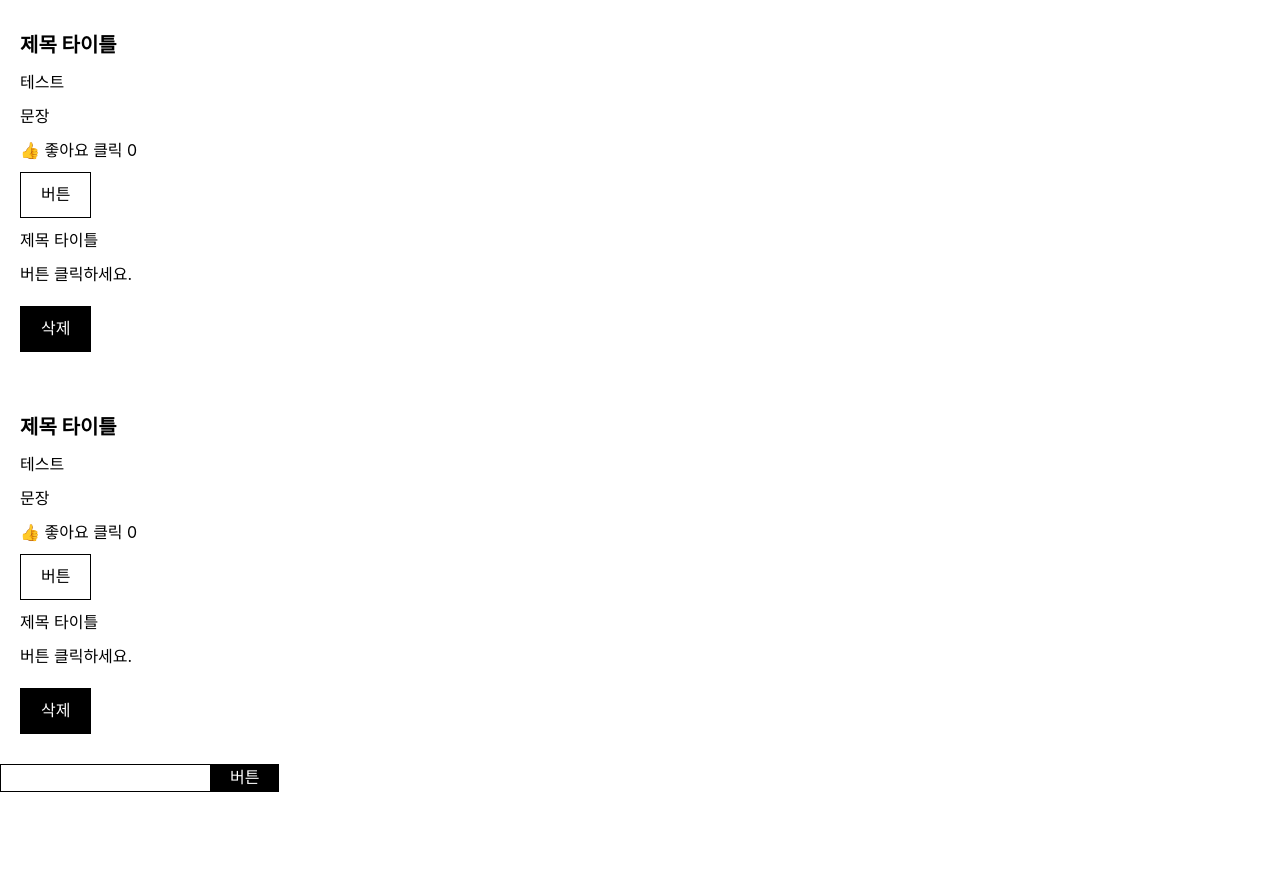
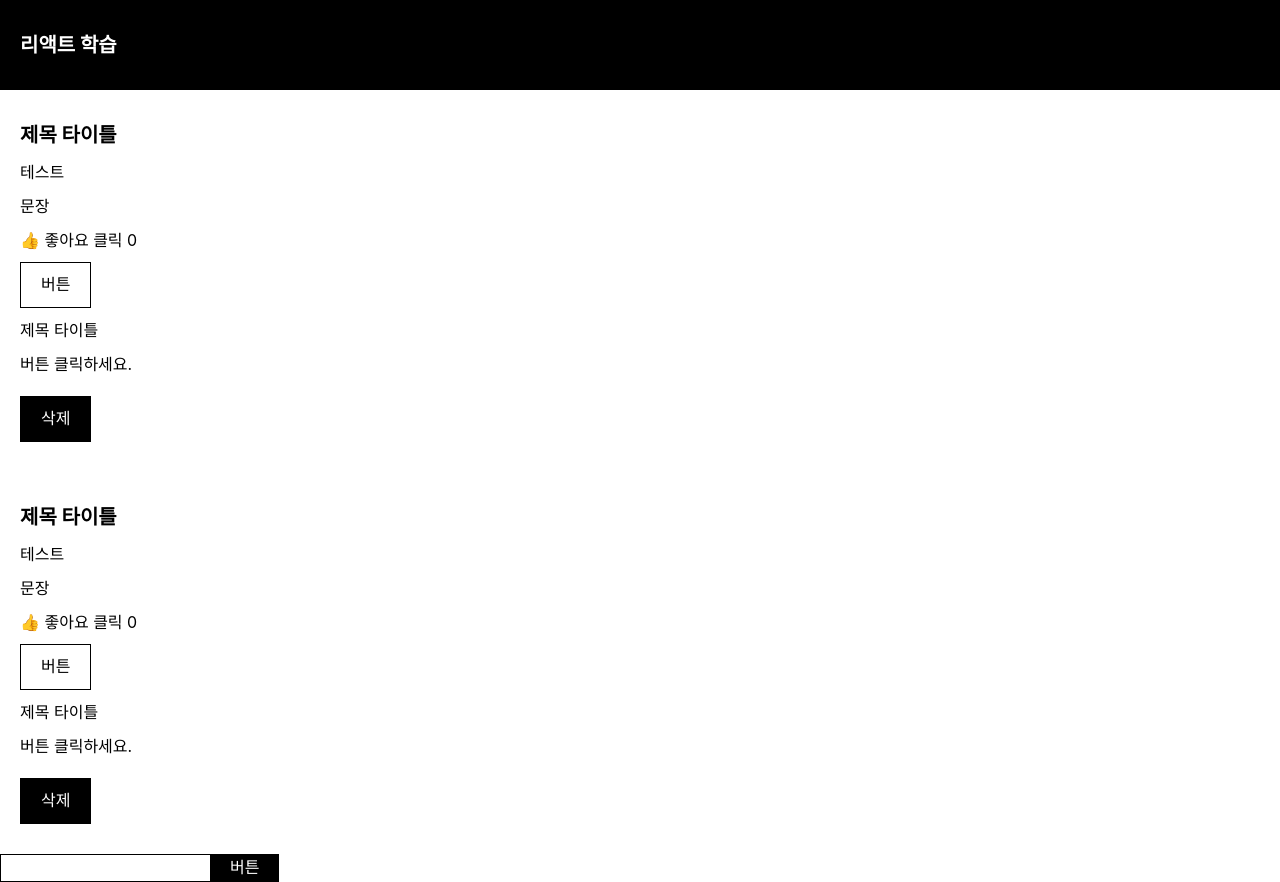
Before and after one commit to wangkodok/React-Study, a React (Create React App) app in the folder my-app/: page / in a window 1280 px wide. Before the commit the page ends 800 px from the top, so only its background shows below. Built offline with nearby package versions, Linux system fonts and the light colour scheme.

Commit message:
리액트 헤더 컴포넌트

```diff
--- /dev/null
+++ b/my-app/public/css/header.css
@@ -0,0 +1,12 @@
+@charset "utf-8";
+
+.header {
+    padding: 20px;
+    background-color: #000;
+}
+
+.header__desc {
+    font-size: 20px;
+    font-weight: 700;
+    color: #fff;
+}
--- a/my-app/public/index.html
+++ b/my-app/public/index.html
@@ -27,6 +27,7 @@
     <title>React App</title>
     <link rel="stylesheet" href="./css/reset.css"> <!-- css 초기화 넣기 -->
     <link rel="stylesheet" href="./css/style.css"> <!-- css 스타일 넣기 -->
+    <link rel="stylesheet" href="React-Study/css/header.css"> <!-- css 헤더 넣기 -->
   </head>
   <body>
     <noscript>You need to enable JavaScript to run this app.</noscript>
--- /dev/null
+++ b/my-app/src/chapter_props/HeaderProps.jsx
@@ -0,0 +1,11 @@
+import React from "react";
+
+function Header() {
+    return (
+        <header className="header">
+            <p className="header__desc">리액트 학습</p>
+        </header>
+    )
+}
+
+export default Header;
--- a/my-app/src/index.js
+++ b/my-app/src/index.js
@@ -5,10 +5,12 @@ import App from './App';
 import reportWebVitals from './reportWebVitals';
 
 import Props from './chapter_props/Props'
+import HeaderProps from "./chapter_props/HeaderProps";
 
 const root = ReactDOM.createRoot(document.getElementById('root'));
 root.render(
   <React.StrictMode>
+    <HeaderProps />
     <Props />
   </React.StrictMode>
 )
```
